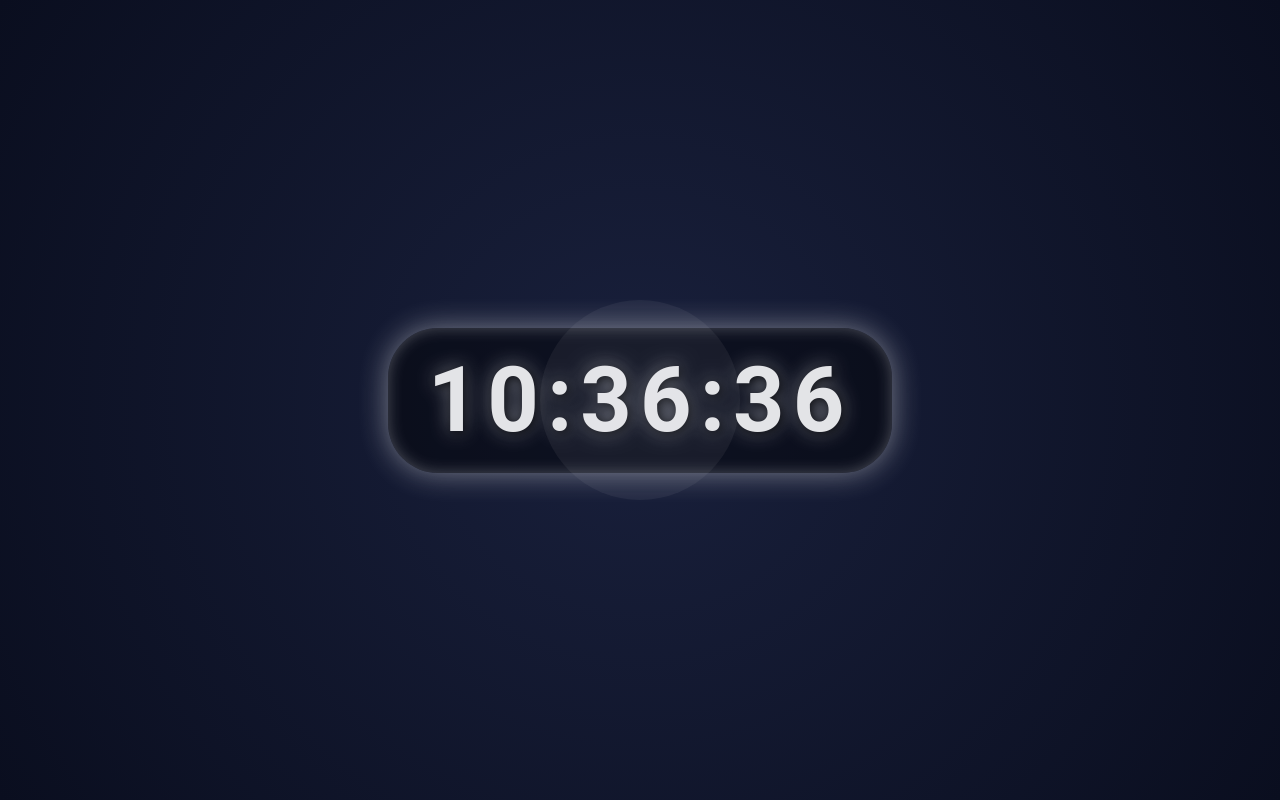
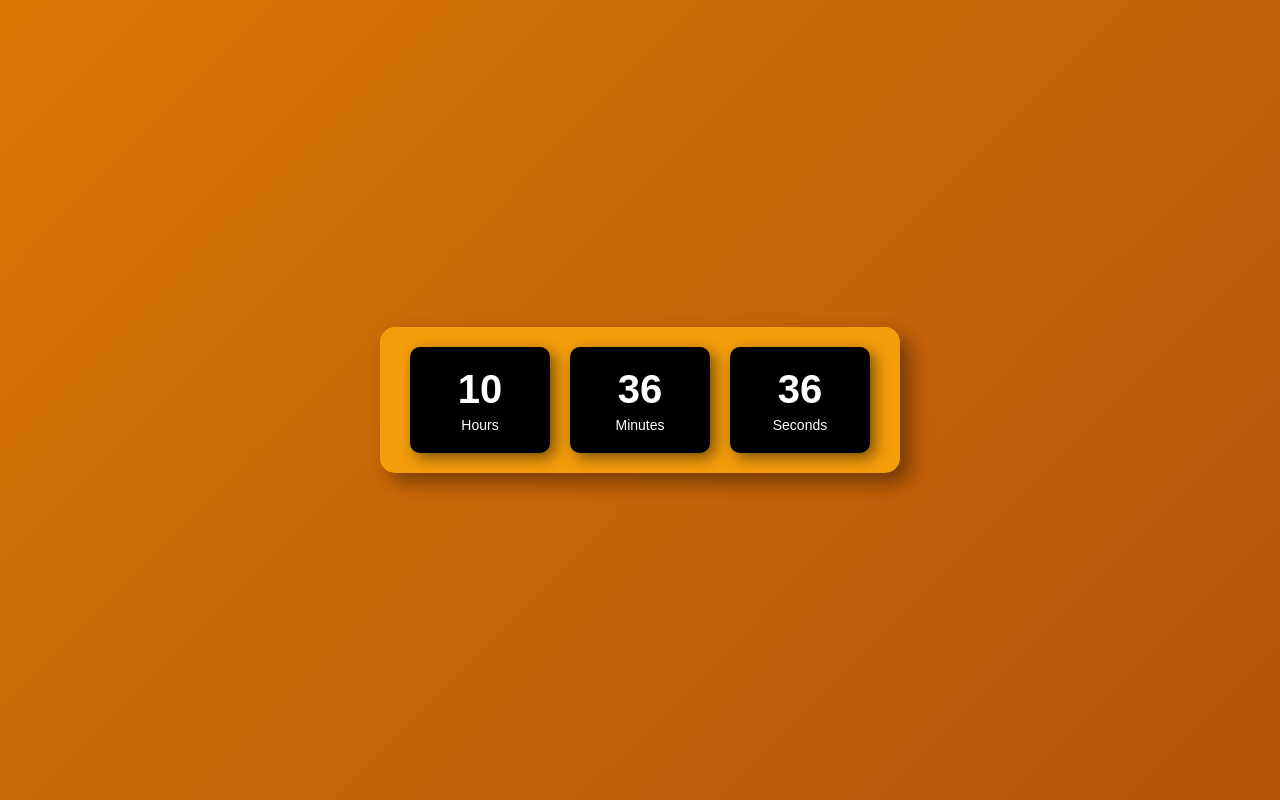
Before and after one commit to nitroqwe2010/namuna, a plain HTML site: page index.html in a window 1280 px wide. Drawn offline with Linux system fonts and the light colour scheme.

Commit message:
setTimeout , setInterval

```diff
--- a/index.html
+++ b/index.html
@@ -7,7 +7,11 @@
     <link rel="stylesheet" href="steal.css">
 </head>
 <body>
-    <div id="clock" class="clock"></div>
+    <div id="clock" class="clock">
+        <div><span id="hours">00</span><p>Hours</p></div>
+        <div><span id="minutes">00</span><p>Minutes</p></div>
+        <div><span id="seconds">00</span><p>Seconds</p></div>
+    </div>
     <script src="main.js"></script>
 </body>
 </html>
--- a/main.js
+++ b/main.js
@@ -1,24 +1,15 @@
 function updateClock() {
-    const clockElement = document.getElementById('clock');
-
-    // Joriy vaqtni olish
     const now = new Date();
 
     let hours = now.getHours();
     let minutes = now.getMinutes();
     let seconds = now.getSeconds();
 
-    // Agar soat yoki daqiqa yoki soniya 10dan kichik bo'lsa, oldiga 0 qo'shish
-    hours = hours < 10 ? '0' + hours : hours;
-    minutes = minutes < 10 ? '0' + minutes : minutes;
-    seconds = seconds < 10 ? '0' + seconds : seconds;
-
-    // Soatni ekranga chiqarish
-    clockElement.textContent = `${hours}:${minutes}:${seconds}`;
+    document.getElementById('hours').textContent = hours < 10 ? '0' + hours : hours;
+    document.getElementById('minutes').textContent = minutes < 10 ? '0' + minutes : minutes;
+    document.getElementById('seconds').textContent = seconds < 10 ? '0' + seconds : seconds;
 }
 
-// Har 1 soniyada soatni yangilab borish
+// Har 1 soniyada yangilash
 setInterval(updateClock, 1000);
-
-// Dastlabki birinchi vaqti ko'rsatish
 updateClock();
--- a/steal.css
+++ b/steal.css
@@ -1,81 +1,44 @@
-/* Umumiy body uslubi */
+/* Barcha sahifa uchun fon */
 body {
     display: flex;
     justify-content: center;
     align-items: center;
     height: 100vh;
+    background: linear-gradient(135deg, #d97706, #b45309);
+    font-family: Arial, sans-serif;
     margin: 0;
-    background: radial-gradient(circle, rgba(25, 32, 60, 1) 0%, rgba(10, 14, 31, 1) 100%);
-    font-family: 'Roboto', sans-serif;
-    color: white;
-    overflow: hidden;
 }
 
-/* Soat dizayni */
+/* Asosiy soat bloki */
 .clock {
-    font-size: 90px;
-    font-weight: bold;
-    color: #fff;
-    background: rgba(0, 0, 0, 0.5);
-    padding: 20px 40px;
-    border-radius: 50px;
-    text-align: center;
-    letter-spacing: 8px;
-    text-shadow: 2px 2px 10px rgba(0, 0, 0, 0.8), 0 0 20px rgba(255, 255, 255, 0.5);
-    box-shadow: 0 0 30px rgba(255, 255, 255, 0.5), inset 0 0 15px rgba(255, 255, 255, 0.3);
-    transition: all 0.3s ease-in-out;
+    display: flex;
+    gap: 20px;
+    background: #f59e0b;
+    padding: 20px 30px;
+    border-radius: 15px;
+    box-shadow: 10px 10px 20px rgba(0, 0, 0, 0.4);
 }
 
-/* Soatni kattalashtirish va rangni o'zgartirish hoverda */
-.clock:hover {
-    transform: scale(1.2);
-    background: rgba(255, 255, 255, 0.2);
-    box-shadow: 0 0 50px rgba(255, 255, 255, 0.7), inset 0 0 25px rgba(255, 255, 255, 0.5);
+/* Har bir vaqt qutisi */
+.clock div {
+    background: black;
+    color: white;
+    padding: 20px;
+    border-radius: 10px;
+    text-align: center;
+    min-width: 100px;
+    box-shadow: 5px 5px 15px rgba(0, 0, 0, 0.5);
 }
 
-/* Soatning har bir qismi uchun rang va effekt */
-.clock span {
-    color: #FF6347; /* Pomidor rangida */
+/* Sonlar */
+.clock div span {
+    display: block;
+    font-size: 40px;
+    font-weight: bold;
 }
 
-/* Yangi animatsiyalar qo'shish */
-@keyframes clockBlink {
-    0% { opacity: 0.5; }
-    50% { opacity: 1; }
-    100% { opacity: 0.5; }
+/* Matn */
+.clock div p {
+    font-size: 14px;
+    margin: 5px 0 0;
 }
-
-/* Soatning animatsiya effekti */
-.clock {
-    animation: clockBlink 1.5s infinite ease-in-out;
-}
-
-/* Yengil yoritilgan effekt */
-.clock:after {
-    content: '';
-    position: absolute;
-    top: 50%;
-    left: 50%;
-    width: 250px;
-    height: 250px;
-    background: rgba(255, 255, 255, 0.1);
-    border-radius: 50%;
-    transform: translate(-50%, -50%);
-    animation: pulsate 2.5s infinite ease-in-out;
-}
-
-/* Pulsatsiya animatsiyasi */
-@keyframes pulsate {
-    0% {
-        transform: translate(-50%, -50%) scale(0.8);
-        opacity: 0.6;
-    }
-    50% {
-        transform: translate(-50%, -50%) scale(1);
-        opacity: 1;
-    }
-    100% {
-        transform: translate(-50%, -50%) scale(0.8);
-        opacity: 0.6;
-    }
-}
```
